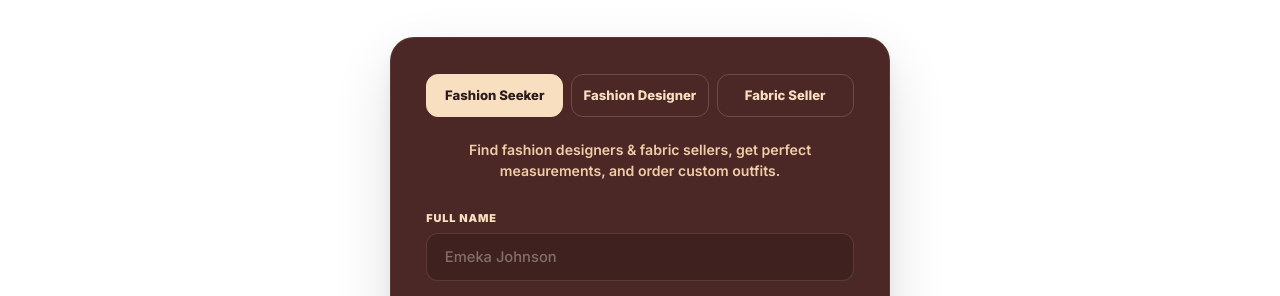
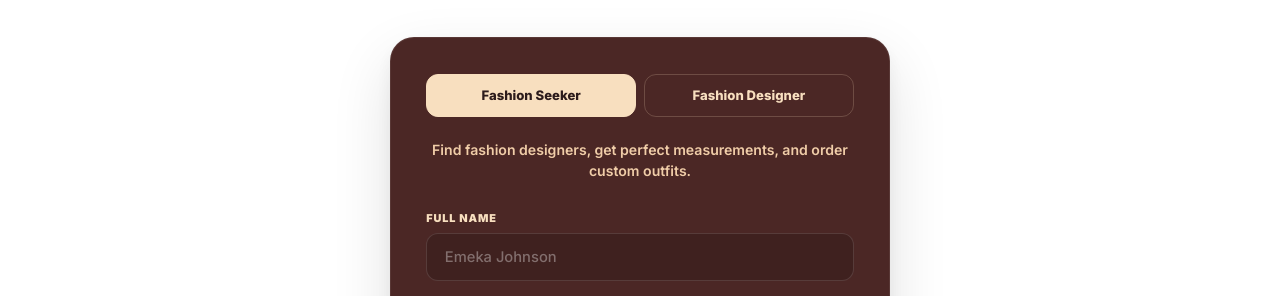
Before and after one commit to olumideolaseni060-hue/styleconnect-landing-page, a website: page index.html in a window 1280 px wide. Shown: the part 453-749 px from the top of the page. Drawn offline with Linux system fonts and the light colour scheme.

Commit message:
Remove Fabric Seller option and update role descriptions

```diff
--- a/index.html
+++ b/index.html
@@ -48,12 +48,11 @@
         <div class="role-tabs">
           <button type="button" class="role-tab active" data-role="Fashion Seeker">Fashion Seeker</button>
           <button type="button" class="role-tab" data-role="Fashion Designer">Fashion Designer</button>
-          <button type="button" class="role-tab" data-role="Fabric Seller">Fabric Seller</button>
         </div>
 
         <!-- Dynamic Role Description -->
         <p class="role-description" id="role-description">
-          Find fashion designers & fabric sellers, get perfect measurements, and order custom outfits.
+          Find fashion designers, get perfect measurements, and order custom outfits.
         </p>
 
         <form class="waitlist-form-v2" id="waitlist-form" novalidate>
--- a/script.js
+++ b/script.js
@@ -7,9 +7,8 @@ const selectedRoleInput = document.querySelector("#selected-role");
 const roleDescriptionEl = document.querySelector("#role-description");
 
 const roleDescriptions = {
-  "Fashion Seeker": "Find fashion designers & fabric sellers, get perfect measurements, and order custom outfits.",
-  "Fashion Designer": "Join as a designer, showcase your portfolio, manage clients, and grow your fashion brand.",
-  "Fabric Seller": "Join as a fabric seller, list your inventory, and connect directly with designers & customers."
+  "Fashion Seeker": "Find fashion designers, get perfect measurements, and order custom outfits.",
+  "Fashion Designer": "Join as a designer, showcase your portfolio, manage clients, and grow your fashion brand."
 };
 
 roleTabs.forEach(tab => {
```
Also changed, not shown: 1 other file.
